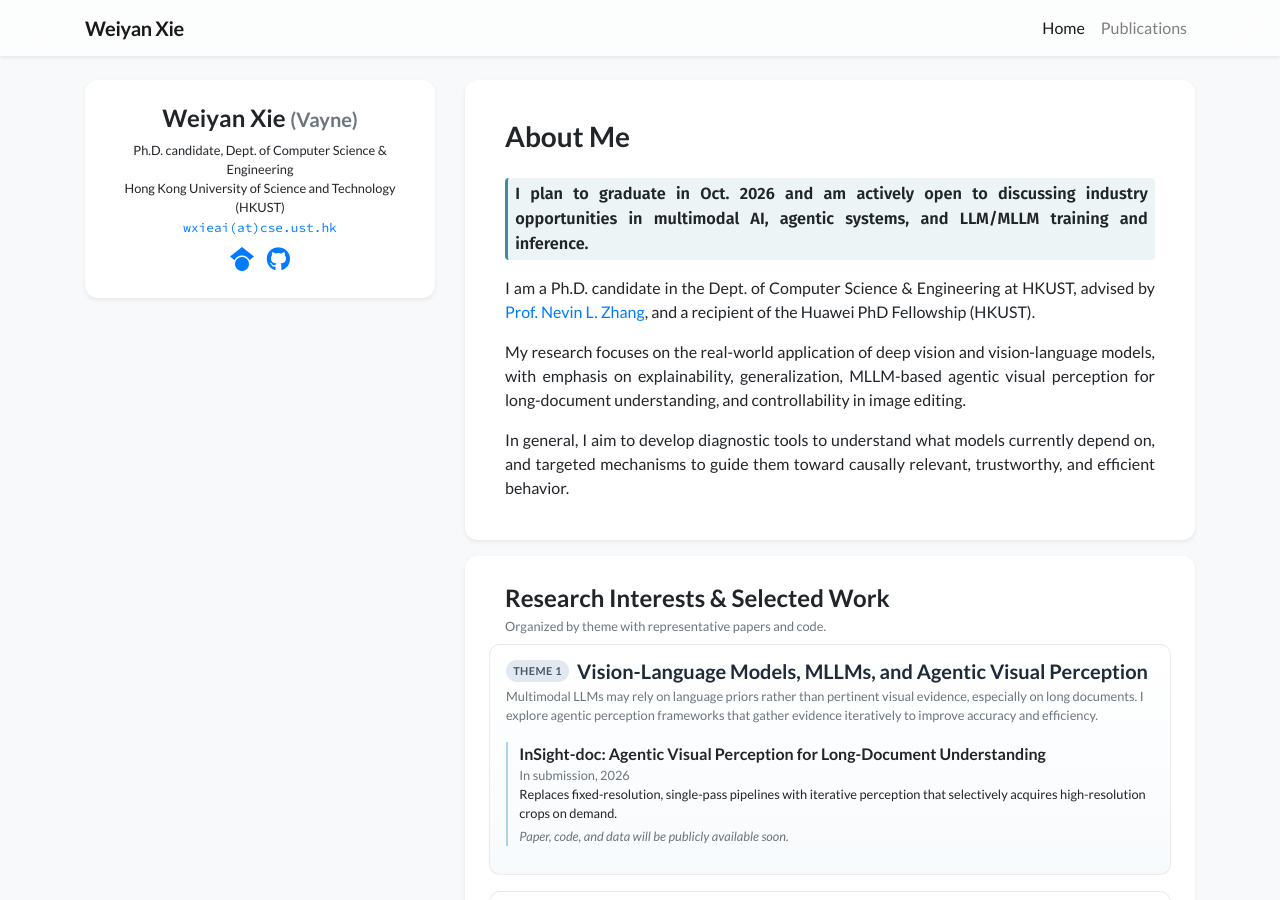
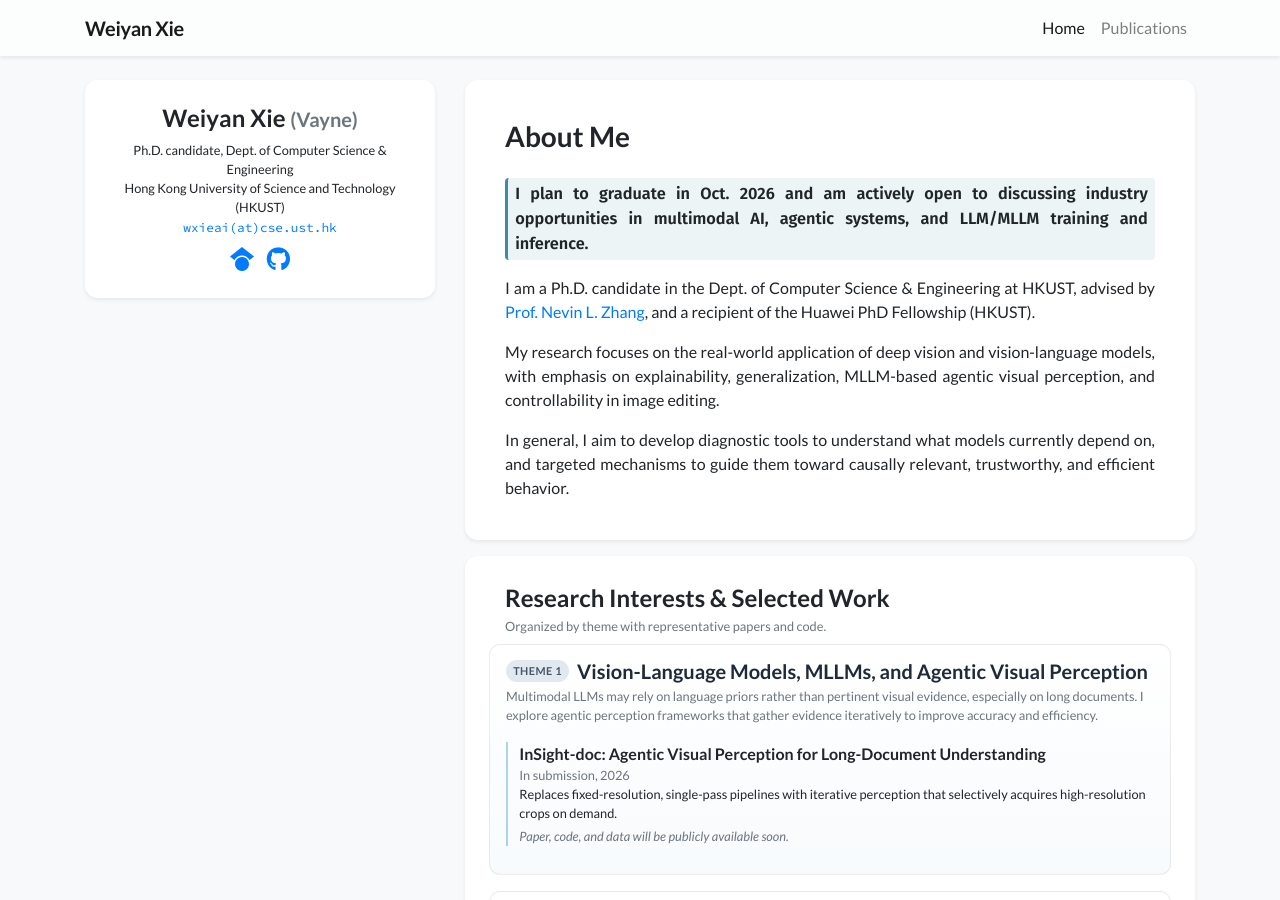
Before and after one commit to vaynexie/me, a Jekyll site: the page built from index.html, in a window 1280 px wide and 900 px high. Built offline with Jekyll 4.4.1, drawn with Linux system fonts in a browser that asks for light colours; nearby versions of some CDN libraries; a style sheet for code colours, icons or effects is not loaded.

Commit message:
Refine homepage research-focus wording.
Update the About Me sentence to use the concise phrase "MLLM-based agentic visual perception".

Co-authored-by: Cursor <cursoragent@cursor.com>

```diff
--- a/_data/profile.yml
+++ b/_data/profile.yml
@@ -24,8 +24,8 @@ short_bio: >-
   </p>
   <p>
   My research focuses on the real-world application of deep vision and vision-language models,
-  with emphasis on explainability, generalization, MLLM-based agentic visual perception for long-document
-  understanding, and controllability in image editing.
+  with emphasis on explainability, generalization, MLLM-based agentic visual perception,
+  and controllability in image editing.
   </p>
   <p>
   In general, I aim to develop diagnostic tools to understand what models currently depend on, and targeted
```
